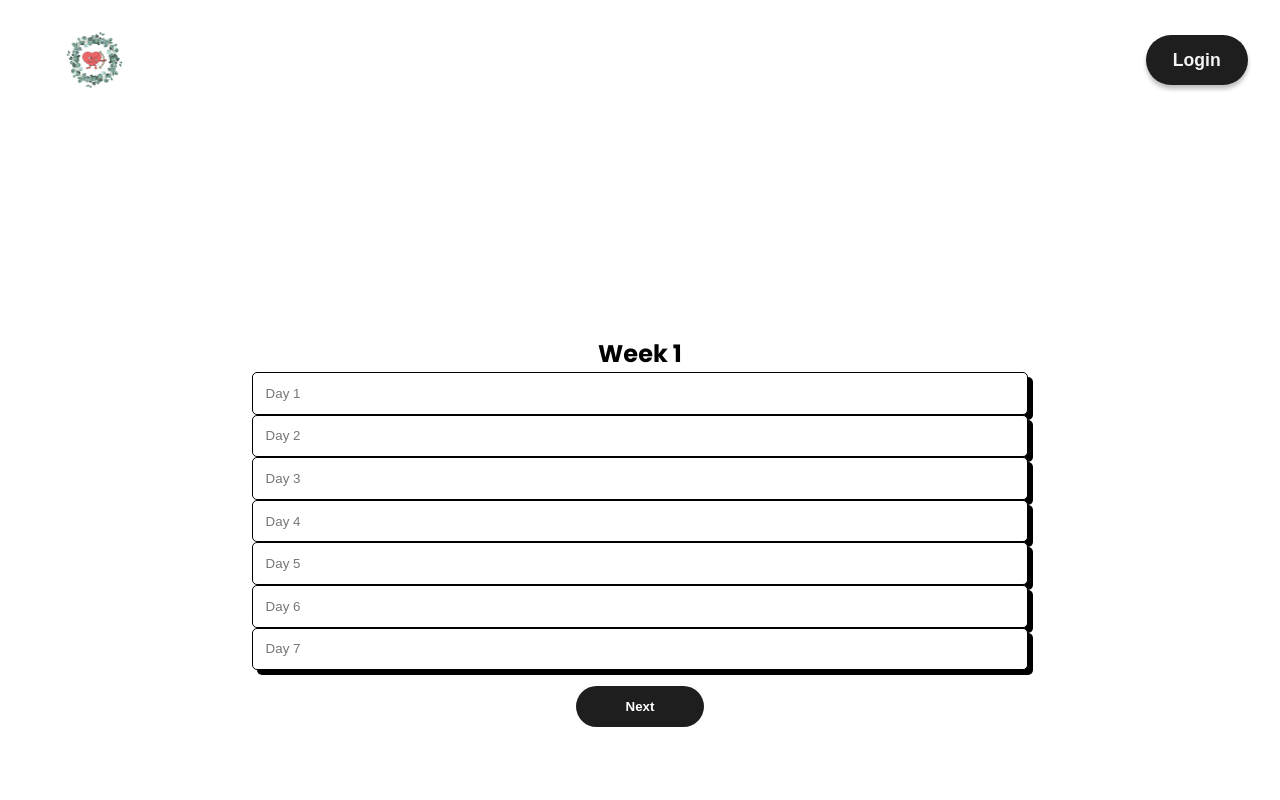
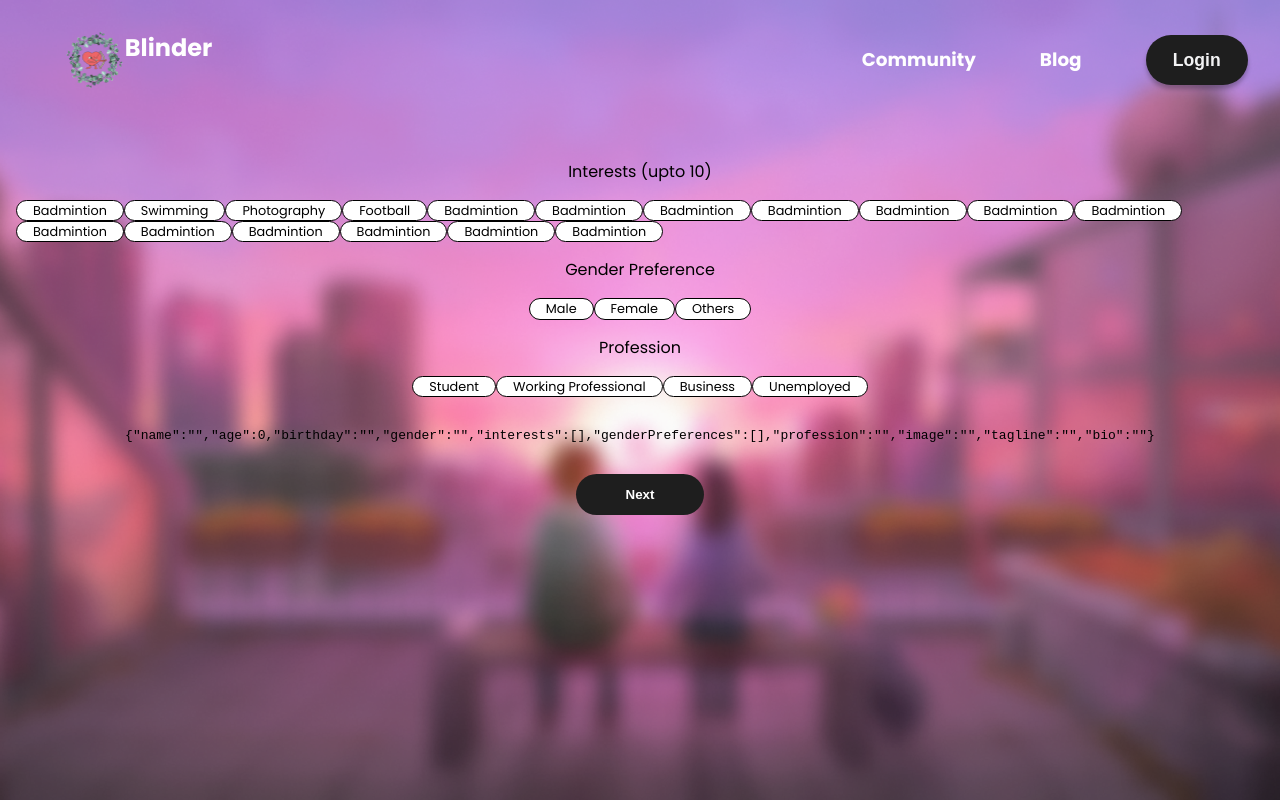
Before and after one commit to c0mpli/coc23, a React (Vite) app in the folder frontend/: page /aboutyou in a window 1280 px wide. Both pictures are taken after a click on the button "Next". Built offline with nearby package versions, Linux system fonts and the light colour scheme.

Commit message:
regular push

```diff
--- a/frontend/src/components/MultistepForm/MultistepForm.jsx
+++ b/frontend/src/components/MultistepForm/MultistepForm.jsx
@@ -1,4 +1,5 @@
 import React, { useState } from "react";
+import "../../pages/AboutYou.css";
 const courseObj = {
   name: "",
   age: 0,
@@ -6,7 +7,7 @@
   gender: "",
   interests: [],
   genderPreferences: [],
-  profession: [],
+  profession: "",
   image: "",
   tagline: "",
   bio: "",
@@ -33,150 +34,242 @@
     icon: "",
     title: "Badmintion",
   },
+  {
+    icon: "",
+    title: "Badmintion",
+  },
+  {
+    icon: "",
+    title: "Badmintion",
+  },
+  {
+    icon: "",
+    title: "Badmintion",
+  },
+  {
+    icon: "",
+    title: "Badmintion",
+  },
+  {
+    icon: "",
+    title: "Badmintion",
+  },
+  {
+    icon: "",
+    title: "Badmintion",
+  },
+  {
+    icon: "",
+    title: "Badmintion",
+  },
+  {
+    icon: "",
+    title: "Badmintion",
+  },
+  {
+    icon: "",
+    title: "Badmintion",
+  },
+  {
+    icon: "",
+    title: "Badmintion",
+  },
+  {
+    icon: "",
+    title: "Badmintion",
+  },
+  {
+    icon: "",
+    title: "Badmintion",
+  },
 ];
 function MultistepForm(props) {
   const [formStep, setFormStep] = useState(0);
   const [formData, setFormData] = useState(courseObj);
-  const [videoData, setVideoData] = useState(videoObj);
   const completeFormStep = () => {
-    console.log("clicked");
-    console.log(formStep);
-    if (formStep > 0) {
-      var values = [];
-      for (var k in videoData) {
-        values.push(videoData[k]);
-      }
-
-      formData.videos.push(values);
-      setVideoData(videoObj);
+    if (formStep == 2) {
+      //submit data
+      return;
     }
-    setFormStep(formStep + 1);
+    setFormStep((curr) => curr + 1);
   };
 
-  const [counter, setCounter] = useState(0);
-  function handleClick() {
-    console.log(counter);
-    setCounter(counter + 1);
-  }
   const handleInput = (ev) => {
+    console.log(ev.target.style.backgroundColor);
     setFormData({
       ...formData,
       [ev.target.name]:
-        ev.target.name === "duration"
+        ev.target.name === "age"
           ? parseInt(ev.target.value, 10)
           : ev.target.value,
     });
   };
-  const handleInput2 = (ev) => {
-    setVideoData({
-      ...videoData,
-      [ev.target.name]: ev.target.value,
-    });
-  };
+  function handleInput2(ev) {
+    const t2 = { ...formData };
+    t2.profession = ev;
+    setFormData(t2);
+  }
+
+  function handleInterests(title) {
+    if (formData.interests && !formData.interests.includes(title)) {
+      const t2 = { ...formData };
+      t2.interests = [...t2.interests, title];
+      setFormData(t2);
+    } else {
+      const i = formData.interests.indexOf(title);
+      const t2 = { ...formData };
+      t2.interests.splice(i, 1);
+      setFormData(t2);
+    }
+  }
+  function handleGenderInterest(title) {
+    if (
+      formData.genderPreferences &&
+      !formData.genderPreferences.includes(title)
+    ) {
+      const t2 = { ...formData };
+      t2.genderPreferences = [...t2.genderPreferences, title];
+      setFormData(t2);
+    } else {
+      const i = formData.genderPreferences.indexOf(title);
+      const t2 = { ...formData };
+      t2.genderPreferences.splice(i, 1);
+      setFormData(t2);
+    }
+  }
+
   return (
-    <div>
-      <form className="login-form addAdmin">
+    <div className="multistep-wrapper">
+      <form className="login-form multistep-form">
         {formStep === 0 && (
           <section>
             <h1>Course Details</h1>
             <input
-              placeholder="Enter course name"
+              placeholder="Name"
               type="text"
-              name="programname"
+              name="name"
               onChange={handleInput}
-              value={formData.programname}
-              required
+              value={formData.name}
             />
             <input
-              placeholder="Enter course duration"
+              placeholder="Age"
               type="number"
-              name="duration"
+              name="age"
               onChange={handleInput}
-              value={formData.duration}
-              required
+              value={formData.age}
             />
             <input
-              placeholder="Enter course description"
+              placeholder="Birthday (DD/MM/YY)"
               type="text"
-              name="description"
+              name="birthday"
               onChange={handleInput}
-              value={formData.description}
-              required
+              value={formData.birthday}
             />
             <input
-              placeholder="Enter course image URL"
+              placeholder="Gender"
               type="text"
-              name="image"
+              name="gender"
               onChange={handleInput}
-              value={formData.image}
-              required
+              value={formData.gender}
             />
           </section>
         )}
-
-        {formStep > 0 && (
+        {formStep === 1 && (
+          <>
+            <p>{"Interests (upto 10)"}</p>
+            <section className="aboutyou-interests">
+              {interestData.map((value, key) => {
+                return (
+                  <div
+                    className="interest-select"
+                    key={key}
+                    id={`multistep${key}`}
+                    style={{ backgroundColor: "white" }}
+                    onClick={() => {
+                      handleInterests(value.title);
+                      const d = document.querySelector(`#multistep${key}`);
+                      d.style.backgroundColor =
+                        d.style.backgroundColor == "white" ||
+                        d.style.backgroundColor == "transparent"
+                          ? "#CBFFE4"
+                          : "white";
+                    }}
+                  >
+                    <img src={value.icon} />
+                    {value.title}
+                  </div>
+                );
+              })}
+            </section>
+            <p>{"Gender Preference"}</p>
+            <section className="aboutyou-interests">
+              {["Male", "Female", "Others"].map((value, key) => {
+                return (
+                  <div
+                    className="interest-select"
+                    key={key}
+                    onClick={() => {
+                      handleGenderInterest(value);
+                    }}
+                  >
+                    {value}
+                  </div>
+                );
+              })}
+            </section>
+            <p>{"Profession"}</p>
+            <section className="aboutyou-interests">
+              {[
+                "Student",
+                "Working Professional",
+                "Business",
+                "Unemployed",
+              ].map((value, key) => {
+                return (
+                  <div
+                    className="interest-select"
+                    key={key}
+                    id="profession"
+                    onClick={() => {
+                      handleInput2(value);
+                    }}
+                  >
+                    {value}
+                  </div>
+                );
+              })}
+            </section>
+          </>
+        )}
+        {formStep === 2 && (
           <section>
-            <h1>Week {formStep}</h1>
+            <p>Face verification</p>
+            <input
+              type="file"
+              name="image"
+              accept="image/*"
+              onChange={handleInput}
+            />
+            <p>Tagline</p>
             <input
               type="text"
-              placeholder="Day 1"
-              name="day1"
-              onChange={handleInput2}
-              value={videoData.day1}
+              name="tagline"
+              onChange={handleInput}
+              placeholder="One-liner that best describes you."
             />
+            <p>Bio</p>
             <input
               type="text"
-              placeholder="Day 2"
-              name="day2"
-              onChange={handleInput2}
-              value={videoData.day2}
-            />
-            <input
-              type="text"
-              placeholder="Day 3"
-              name="day3"
-              onChange={handleInput2}
-              value={videoData.day3}
-            />
-            <input
-              type="text"
-              placeholder="Day 4"
-              name="day4"
-              onChange={handleInput2}
-              value={videoData.day4}
-            />
-            <input
-              type="text"
-              placeholder="Day 5"
-              name="day5"
-              onChange={handleInput2}
-              value={videoData.day5}
-            />
-            <input
-              type="text"
-              placeholder="Day 6"
-              name="day6"
-              onChange={handleInput2}
-              value={videoData.day6}
-            />
-            <input
-              type="text"
-              placeholder="Day 7"
-              name="day7"
-              onChange={handleInput2}
-              value={videoData.day7}
+              name="bio"
+              onChange={handleInput}
+              placeholder="A short bio about you."
             />
           </section>
         )}
-
-        {(formStep != formData.duration + 1 || formStep === 0) && (
+        <pre>{JSON.stringify(formData)}</pre>
+        {formStep < 3 && (
           <button onClick={() => completeFormStep()} type="button">
-            Next
-          </button>
-        )}
-        {formStep === formData.duration + 1 && formStep > 0 && (
-          <button onClick={submitForm} type="button">
-            Submit
+            {formStep == 2 ? "Submit" : "Next"}
           </button>
         )}
       </form>
--- /dev/null
+++ b/frontend/src/pages/AboutYou.css
@@ -0,0 +1,13 @@
+.aboutyou-interests {
+  display: flex;
+  flex-wrap: wrap;
+}
+.multistep-wrapper {
+  height: 100vh;
+}
+.multistep-form {
+  padding-top: 10rem !important;
+}
+.login-wrapper {
+  overflow-y: hidden !important;
+}
--- a/frontend/src/pages/AboutYou.jsx
+++ b/frontend/src/pages/AboutYou.jsx
@@ -1,14 +1,13 @@
 import React from "react";
 import MultistepForm from "../components/MultistepForm/MultistepForm";
 import Navbar from "../components/Navbar/Navbar";
+import dashboardBG from "../assets/DashboardBG.png";
 
 function AboutYou() {
   return (
-    <div>
+    <div className="login-wrapper">
       <Navbar />
-      <div style={{ marginTop: "20rem" }}>
-        <MultistepForm />
-      </div>
+      <MultistepForm />
     </div>
   );
 }
--- a/frontend/src/pages/Dashboard.css
+++ b/frontend/src/pages/Dashboard.css
@@ -35,4 +35,5 @@
   text-align: center;
   font-size: 0.8rem;
   padding: 0 1rem;
+  display: flex;
 }
--- a/frontend/src/pages/Login.jsx
+++ b/frontend/src/pages/Login.jsx
@@ -45,7 +45,6 @@
   }
   return (
     <div className="login-wrapper">
-      <div className="blur-div"></div>
       <Navbar />
       <div className="content-wrapper">
         <div className="login-form-container">
```
